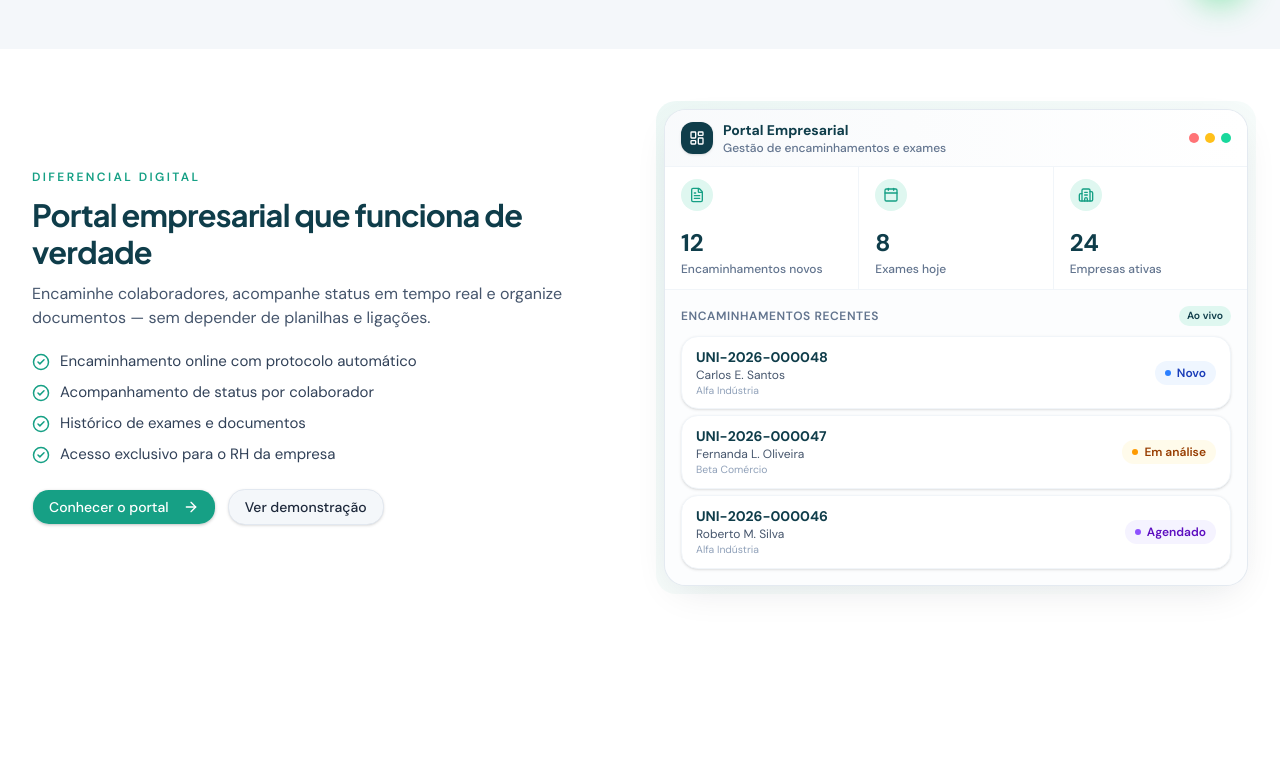
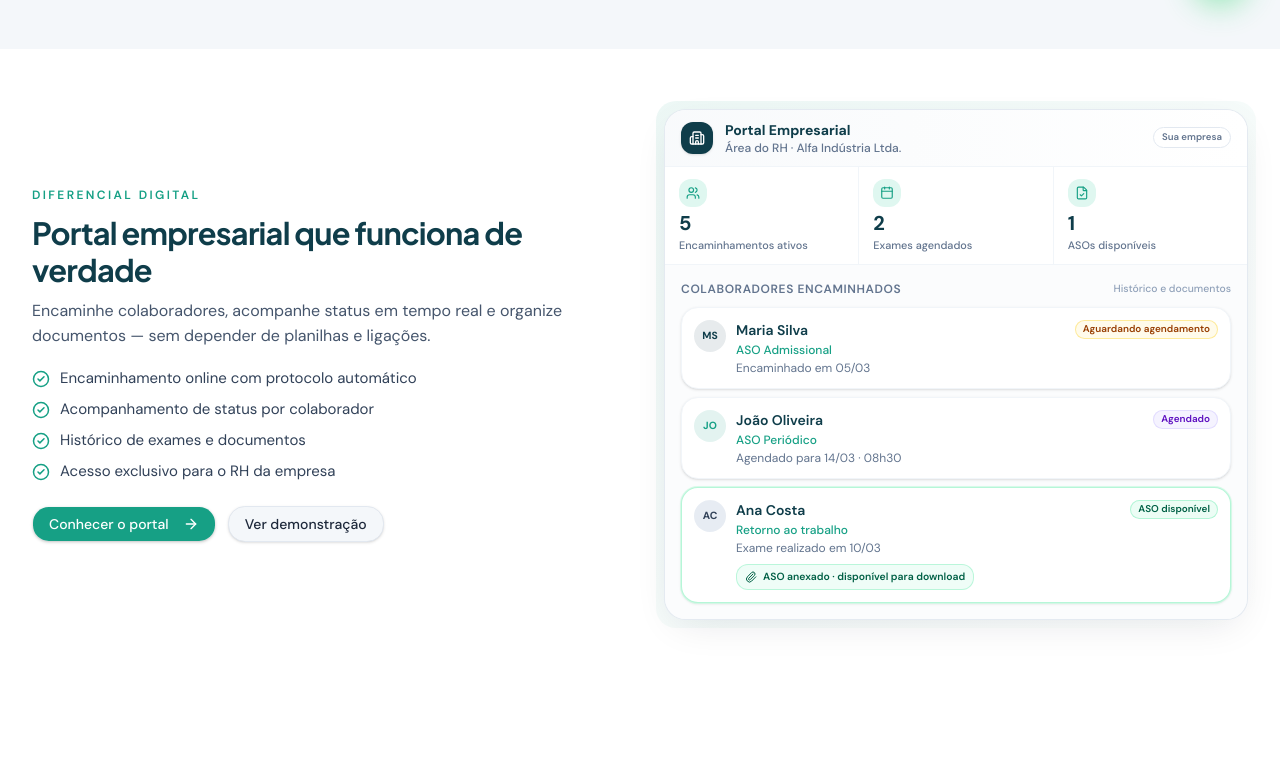
Before and after one commit to mentorupbrasil/ssma, a Next.js app: page /empresas in a window 1280 px wide. Shown: the part 770-1536 px from the top of the page. Built offline with nearby package versions, Linux system fonts and the light colour scheme.

Commit message:
Mokup RH

```diff
--- a/src/components/public/HeroPortalMockup.tsx
+++ b/src/components/public/HeroPortalMockup.tsx
@@ -1,148 +1,180 @@
 import {
   Building2,
   Calendar,
-  FileText,
-  LayoutDashboard,
-  Monitor,
+  FileCheck,
+  Paperclip,
+  Users,
 } from "lucide-react";
-import { StatusBadge } from "@/components/dashboard/StatusBadge";
 import { cn } from "@/lib/utils";
 
-const HERO_STATS = [
-  { label: "Encaminhamentos novos", value: "12", icon: FileText },
-  { label: "Exames hoje", value: "8", icon: Calendar },
-  { label: "Empresas ativas", value: "24", icon: Building2 },
+/** Visão do portal como o RH da empresa enxerga: colaborador, exame e documentos. */
+const PORTAL_STATS = [
+  { label: "Encaminhamentos ativos", value: "5", icon: Users },
+  { label: "Exames agendados", value: "2", icon: Calendar },
+  { label: "ASOs disponíveis", value: "1", icon: FileCheck },
 ] as const;
 
-const HERO_REFERRALS = [
-  { protocol: "UNI-2026-000048", patient: "Carlos E. Santos", company: "Alfa Indústria", status: "NOVO" as const },
-  { protocol: "UNI-2026-000047", patient: "Fernanda L. Oliveira", company: "Beta Comércio", status: "EM_ANALISE" as const },
-  { protocol: "UNI-2026-000046", patient: "Roberto M. Silva", company: "Alfa Indústria", status: "AGENDADO" as const },
-  { protocol: "UNI-2026-000045", patient: "Ana P. Costa", company: "Gama Transportes", status: "CONCLUIDO" as const },
-];
+const PORTAL_COLLABORATORS = [
+  {
+    id: "1",
+    name: "Maria Silva",
+    initials: "MS",
+    exam: "ASO Admissional",
+    detail: "Encaminhado em 05/03",
+    status: "Aguardando agendamento",
+    statusTone: "amber" as const,
+    document: false,
+  },
+  {
+    id: "2",
+    name: "João Oliveira",
+    initials: "JO",
+    exam: "ASO Periódico",
+    detail: "Agendado para 14/03 · 08h30",
+    status: "Agendado",
+    statusTone: "violet" as const,
+    document: false,
+  },
+  {
+    id: "3",
+    name: "Ana Costa",
+    initials: "AC",
+    exam: "Retorno ao trabalho",
+    detail: "Exame realizado em 10/03",
+    status: "ASO disponível",
+    statusTone: "emerald" as const,
+    document: true,
+  },
+] as const;
+
+const STATUS_TONE_CLASS = {
+  amber: "bg-amber-50 text-amber-800 ring-amber-200/80",
+  violet: "bg-violet-50 text-violet-800 ring-violet-200/80",
+  emerald: "bg-emerald-50 text-emerald-800 ring-emerald-200/80",
+} as const;
+
+const AVATAR_TONE_CLASS = [
+  "bg-[var(--brand-navy)]/10 text-[var(--brand-navy)]",
+  "bg-[var(--brand-green)]/12 text-[var(--brand-green)]",
+  "bg-slate-200/80 text-slate-700",
+] as const;
 
 type HeroPortalMockupProps = {
   variant?: "hero" | "inline";
   className?: string;
 };
 
-export function HeroPortalMockup({ variant = "hero", className }: HeroPortalMockupProps) {
-  const isHero = variant === "hero";
+export function HeroPortalMockup({ variant = "inline", className }: HeroPortalMockupProps) {
   const isInline = variant === "inline";
-  const referrals = isInline ? HERO_REFERRALS.slice(0, 3) : HERO_REFERRALS;
 
   return (
     <div className={cn("relative w-full", className)}>
-      {isHero && (
-        <div
-          className="pointer-events-none absolute -inset-3 rounded-[1.75rem] bg-gradient-to-br from-[var(--brand-green)]/25 via-emerald-400/10 to-transparent blur-2xl sm:-inset-4"
-          aria-hidden
-        />
-      )}
-
-      {isInline && (
       <div
         className="pointer-events-none absolute -inset-2 rounded-[1.25rem] bg-gradient-to-br from-[var(--brand-green)]/8 to-transparent"
         aria-hidden
       />
-      )}
 
       <div
         className={cn(
-          "relative overflow-hidden rounded-2xl border bg-white",
-          isHero
-            ? "border-white/20 shadow-[0_24px_64px_-12px_rgba(0,0,0,0.35)] ring-1 ring-white/10"
-            : "border-slate-200/90 shadow-[0_12px_40px_-12px_rgba(15,23,42,0.12)]"
+          "relative overflow-hidden rounded-2xl border border-slate-200/90 bg-white shadow-[0_12px_40px_-12px_rgba(15,23,42,0.12)]",
+          !isInline && "shadow-[0_24px_64px_-12px_rgba(0,0,0,0.2)]"
         )}
       >
-        {/* Title bar */}
-        <div
-          className={cn(
-            "flex items-center gap-2.5 border-b border-slate-100 bg-gradient-to-r from-slate-50 to-white",
-            isInline ? "px-3.5 py-2.5 sm:px-4" : "px-4 py-3 sm:px-5"
-          )}
-        >
-          <div className="flex h-8 w-8 items-center justify-center rounded-lg bg-[var(--brand-navy)] text-white shadow-sm">
-            <LayoutDashboard className="h-4 w-4" />
+        {/* Cabeçalho — perspectiva do RH da empresa */}
+        <div className="flex items-center gap-3 border-b border-slate-100 bg-gradient-to-r from-slate-50 to-white px-3.5 py-2.5 sm:px-4">
+          <div className="flex h-8 w-8 shrink-0 items-center justify-center rounded-lg bg-[var(--brand-navy)] text-white shadow-sm">
+            <Building2 className="h-4 w-4" />
           </div>
           <div className="min-w-0 flex-1">
             <p className="truncate text-sm font-bold text-[var(--brand-navy)]">Portal Empresarial</p>
-            <p className="truncate text-[0.65rem] font-medium text-slate-500 sm:text-xs">
-              Gestão de encaminhamentos e exames
+            <p className="truncate text-[0.68rem] font-medium text-slate-500 sm:text-xs">
+              Área do RH · Alfa Indústria Ltda.
             </p>
           </div>
-          <div className="hidden items-center gap-1.5 sm:flex">
-            <span className="h-2.5 w-2.5 rounded-full bg-red-400/90" />
-            <span className="h-2.5 w-2.5 rounded-full bg-amber-400/90" />
-            <span className="h-2.5 w-2.5 rounded-full bg-emerald-400/90" />
-          </div>
-          <Monitor className="h-4 w-4 text-slate-400 sm:hidden" />
+          <span className="hidden rounded-full border border-slate-200 bg-white px-2 py-0.5 text-[0.6rem] font-semibold text-slate-500 sm:inline">
+            Sua empresa
+          </span>
         </div>
 
-        {/* Stats */}
-        <div className="grid grid-cols-1 gap-px bg-slate-100 sm:grid-cols-3">
-          {HERO_STATS.map((stat) => (
+        {/* Indicadores relevantes para o RH */}
+        <div className="grid grid-cols-3 gap-px bg-slate-100">
+          {PORTAL_STATS.map((stat) => {
+            const Icon = stat.icon;
+            return (
               <div
                 key={stat.label}
-              className={cn(
-                "flex items-center gap-3 bg-white sm:flex-col sm:items-start",
-                isInline ? "px-3.5 py-3 sm:px-4" : "px-4 py-4 sm:px-5 sm:py-5"
-              )}
+                className="flex flex-col items-start gap-1.5 bg-white px-3 py-3 sm:px-3.5"
               >
-              <div
-                className={cn(
-                  "flex shrink-0 items-center justify-center rounded-xl bg-[var(--brand-green-light)]",
-                  isInline ? "h-8 w-8" : "h-10 w-10"
-                )}
-              >
-                <stat.icon className={cn("text-[var(--brand-green)]", isInline ? "h-4 w-4" : "h-5 w-5")} />
+                <div className="flex h-7 w-7 items-center justify-center rounded-lg bg-[var(--brand-green-light)]">
+                  <Icon className="h-3.5 w-3.5 text-[var(--brand-green)]" />
                 </div>
-              <div className="min-w-0 sm:mt-1">
-                <p
-                  className={cn(
-                    "font-bold leading-none text-[var(--brand-navy)]",
-                    isInline ? "text-xl sm:text-2xl" : "text-2xl sm:text-[1.65rem]"
-                  )}
-                >
+                <p className="text-lg font-bold leading-none text-[var(--brand-navy)] sm:text-xl">
                   {stat.value}
                 </p>
-                <p className="mt-0.5 text-[0.68rem] font-medium leading-snug text-slate-500 sm:text-xs">
+                <p className="text-[0.62rem] font-medium leading-tight text-slate-500 sm:text-[0.68rem]">
                   {stat.label}
                 </p>
               </div>
-            </div>
-          ))}
+            );
+          })}
         </div>
 
-        {/* Referrals */}
-        <div className={cn("border-t border-slate-100 bg-slate-50/40", isInline ? "p-3.5 sm:p-4" : "p-4 sm:p-5")}>
+        {/* Lista de colaboradores */}
+        <div className="border-t border-slate-100 bg-slate-50/50 p-3.5 sm:p-4">
           <div className="mb-2.5 flex items-center justify-between gap-2">
-            <p className="text-[0.65rem] font-semibold uppercase tracking-wider text-slate-500 sm:text-xs">
-              Encaminhamentos recentes
+            <p className="text-[0.68rem] font-semibold uppercase tracking-wider text-slate-500 sm:text-xs">
+              Colaboradores encaminhados
             </p>
-            <span className="rounded-full bg-[var(--brand-green-light)] px-2 py-0.5 text-[0.6rem] font-semibold text-[var(--brand-navy)] sm:text-[0.65rem]">
-              Ao vivo
+            <span className="text-[0.62rem] font-medium text-slate-400 sm:text-[0.65rem]">
+              Histórico e documentos
             </span>
           </div>
-          <ul className="space-y-1.5">
-            {referrals.map((r) => (
+
+          <ul className="space-y-2">
+            {PORTAL_COLLABORATORS.map((item, index) => (
               <li
-                key={r.protocol}
+                key={item.id}
                 className={cn(
-                  "flex flex-col gap-2 rounded-xl border border-slate-100 bg-white shadow-sm sm:flex-row sm:items-center sm:justify-between",
-                  isInline ? "px-3 py-2.5 sm:px-3.5" : "px-3 py-3 sm:px-4"
+                  "rounded-xl border bg-white p-2.5 shadow-sm sm:p-3",
+                  item.document
+                    ? "border-emerald-200/80 ring-1 ring-emerald-100/80"
+                    : "border-slate-100"
                 )}
               >
-                <div className="min-w-0">
-                  <p className="truncate text-xs font-bold text-[var(--brand-navy)] sm:text-sm">
-                    {r.protocol}
-                  </p>
-                  <p className="truncate text-[0.7rem] text-slate-600 sm:text-xs">
-                    {r.patient}
-                  </p>
-                  <p className="truncate text-[0.65rem] text-slate-400">{r.company}</p>
+                <div className="flex items-start gap-2.5">
+                  <div
+                    className={cn(
+                      "flex h-8 w-8 shrink-0 items-center justify-center rounded-full text-[0.65rem] font-bold",
+                      AVATAR_TONE_CLASS[index % AVATAR_TONE_CLASS.length]
+                    )}
+                  >
+                    {item.initials}
                   </div>
-                <StatusBadge status={r.status} />
+
+                  <div className="min-w-0 flex-1">
+                    <div className="flex flex-wrap items-start justify-between gap-x-2 gap-y-1">
+                      <p className="text-sm font-semibold text-[var(--brand-navy)]">{item.name}</p>
+                      <span
+                        className={cn(
+                          "inline-flex shrink-0 items-center rounded-full px-2 py-0.5 text-[0.62rem] font-semibold ring-1 ring-inset",
+                          STATUS_TONE_CLASS[item.statusTone]
+                        )}
+                      >
+                        {item.status}
+                      </span>
+                    </div>
+
+                    <p className="mt-0.5 text-xs font-medium text-[var(--brand-green)]">{item.exam}</p>
+                    <p className="mt-0.5 text-[0.68rem] text-slate-500 sm:text-xs">{item.detail}</p>
+
+                    {item.document && (
+                      <div className="mt-2 inline-flex items-center gap-1.5 rounded-lg border border-emerald-200/70 bg-emerald-50/80 px-2 py-1 text-[0.65rem] font-semibold text-emerald-800">
+                        <Paperclip className="h-3 w-3" />
+                        ASO anexado · disponível para download
+                      </div>
+                    )}
+                  </div>
+                </div>
               </li>
             ))}
           </ul>
```
Lines whose indentation alone changed are shown as unchanged.
